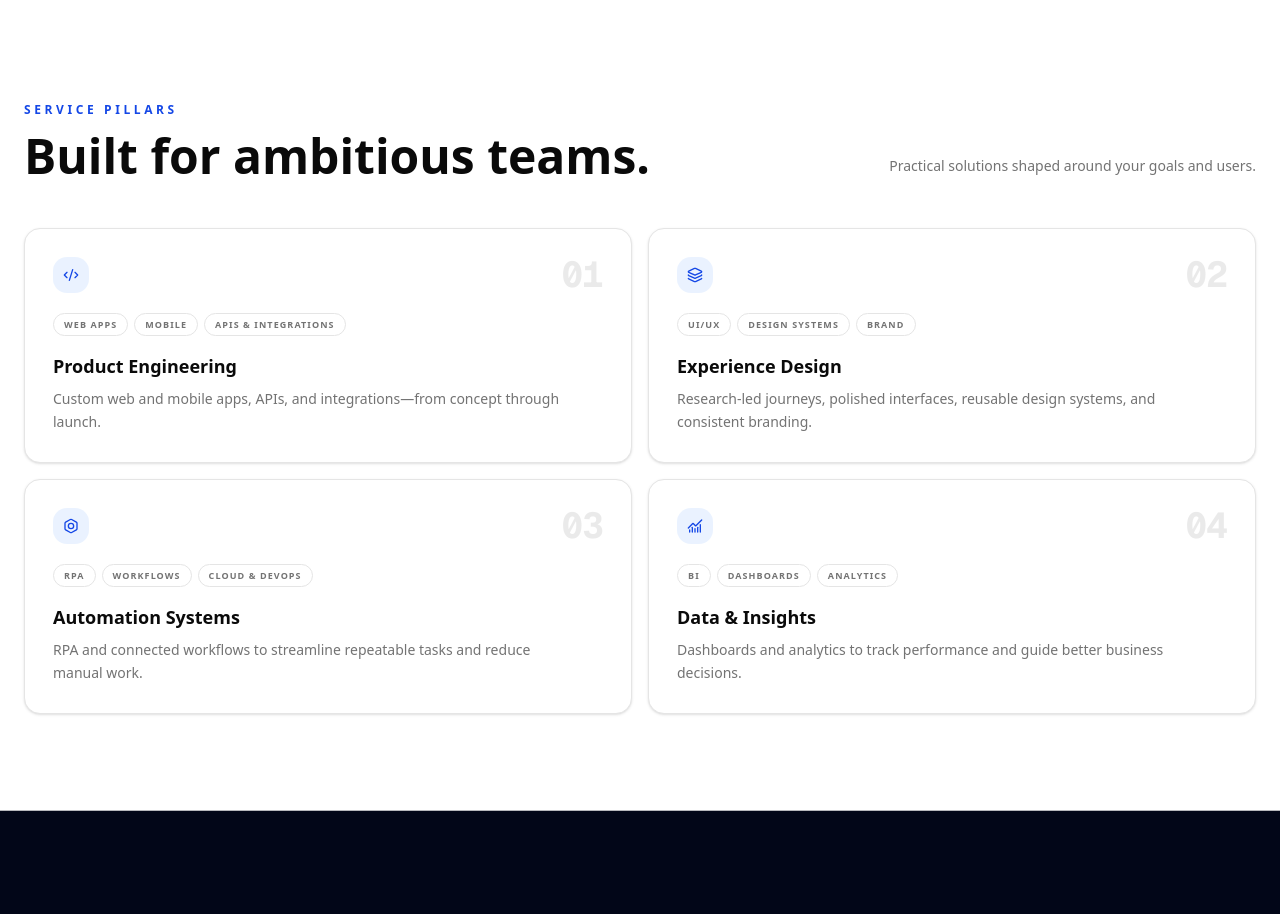
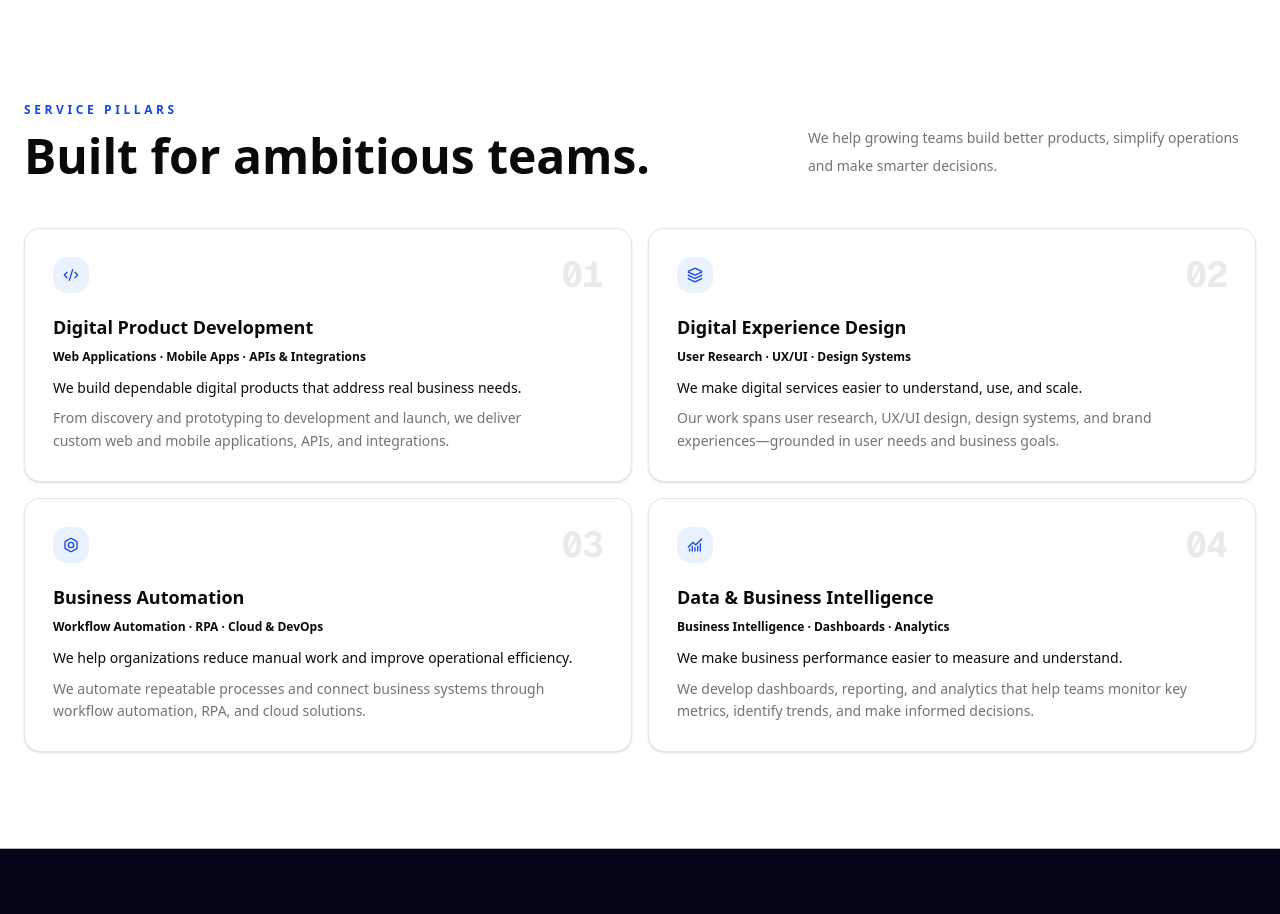
Before and after one commit to Deluve/deluve.co.mz, a Next.js app: page /services in a window 1280 px wide. Shown: the part 780-1694 px from the top of the page. Built offline with nearby package versions, Linux system fonts and the light colour scheme.

Commit message:
feat(services): update service descriptions and improve messaging for clarity and impact

```diff
--- a/src/components/sections/home/services.tsx
+++ b/src/components/sections/home/services.tsx
@@ -43,7 +43,7 @@ export default function ServicesSection2() {
           </div>
           <div className="max-w-sm rounded-xl border border-blue-500/15 bg-blue-500/5 px-4 py-3 backdrop-blur-sm">
             <p className="text-sm leading-relaxed text-muted-foreground">
-              End-to-end solutions for every stage of your technology journey.
+              We help growing teams build better products, simplify operations and make smarter decisions.
             </p>
           </div>
         </motion.div>
--- a/src/components/sections/services-data.ts
+++ b/src/components/sections/services-data.ts
@@ -9,45 +9,45 @@ export const servicePillars = [
   {
     icon: Code2,
     id: "product-engineering",
-    title: "Product Engineering",
+    title: "Digital Product Development",
     description:
-      "Web and mobile products built for speed, reliability, and delight from day one.",
+      "We build dependable digital products that address real business needs.",
     details:
-      "Custom web and mobile apps, APIs, and integrations—from concept through launch.",
+      "From discovery and prototyping to development and launch, we deliver custom web and mobile applications, APIs, and integrations.",
     accent: "Build",
-    tags: ["Web Apps", "Mobile", "APIs & Integrations"],
+    tags: ["Web Applications", "Mobile Apps", "APIs & Integrations"],
   },
   {
     icon: Layers3,
     id: "experience-design",
-    title: "Experience Design",
+    title: "Digital Experience Design",
     description:
-      "Interfaces and journeys that feel clear, premium, and built around real user behavior.",
+      "We make digital services easier to understand, use, and scale.",
     details:
-      "Research-led journeys, polished interfaces, reusable design systems, and consistent branding.",
+      "Our work spans user research, UX/UI design, design systems, and brand experiences—grounded in user needs and business goals.",
     accent: "Design",
-    tags: ["UI/UX", "Design Systems", "Brand"],
+    tags: ["User Research", "UX/UI", "Design Systems"],
   },
   {
     icon: Bolt,
     id: "automation-systems",
-    title: "Automation Systems",
+    title: "Business Automation",
     description:
-      "Operational workflows that remove friction and free teams to focus on growth.",
+      "We help organizations reduce manual work and improve operational efficiency.",
     details:
-      "RPA and connected workflows to streamline repeatable tasks and reduce manual work.",
-    accent: "Scale",
-    tags: ["RPA", "Workflows", "Cloud & DevOps"],
+      "We automate repeatable processes and connect business systems through workflow automation, RPA, and cloud solutions.",
+    accent: "Optimize",
+    tags: ["Workflow Automation", "RPA", "Cloud & DevOps"],
   },
   {
     icon: ChartNoAxesCombined,
     id: "data-insights",
-    title: "Data & Insights",
+    title: "Data & Business Intelligence",
     description:
-      "Measurement layers and dashboards that turn signals into sharper decisions.",
+      "We make business performance easier to measure and understand.",
     details:
-      "Dashboards and analytics to track performance and guide better business decisions.",
+      "We develop dashboards, reporting, and analytics that help teams monitor key metrics, identify trends, and make informed decisions.",
     accent: "Measure",
-    tags: ["BI", "Dashboards", "Analytics"],
+    tags: ["Business Intelligence", "Dashboards", "Analytics"],
   },
 ];
--- a/src/components/sections/services-page.tsx
+++ b/src/components/sections/services-page.tsx
@@ -113,7 +113,7 @@ export default function ServicesPageContent() {
               </h2>
             </div>
             <p className="hidden max-w-md text-sm leading-7 text-muted-foreground md:block">
-              Practical solutions shaped around your goals and users.
+              We help growing teams build better products, simplify operations and make smarter decisions.
             </p>
           </div>
 
@@ -140,19 +140,15 @@ export default function ServicesPageContent() {
                     </span>
                   </div>
 
-                  <ul className="mb-4 flex flex-wrap gap-1.5">
-                    {item.tags.map((tag) => (
-                      <li
-                        key={tag}
-                        className="rounded-full border border-border px-2.5 py-1 text-[9px] font-semibold uppercase tracking-[0.12em] text-muted-foreground transition-colors duration-300 group-hover:border-white/20 group-hover:text-slate-300"
-                      >
-                        {tag}
-                      </li>
-                    ))}
-                  </ul>
                   <h3 className="mb-2 text-lg font-semibold transition-colors duration-300 group-hover:text-white">
                     {item.title}
                   </h3>
+                  <p className="mb-3 text-xs font-semibold text-foreground transition-colors duration-300 group-hover:text-slate-200">
+                    {item.tags.join(" · ")}
+                  </p>
+                  <p className="mb-2 text-sm font-medium leading-relaxed text-foreground transition-colors duration-300 group-hover:text-slate-200">
+                    {item.description}
+                  </p>
                   <p className="max-w-lg text-sm leading-relaxed text-muted-foreground transition-colors duration-300 group-hover:text-slate-300">
                     {item.details}
                   </p>
```
